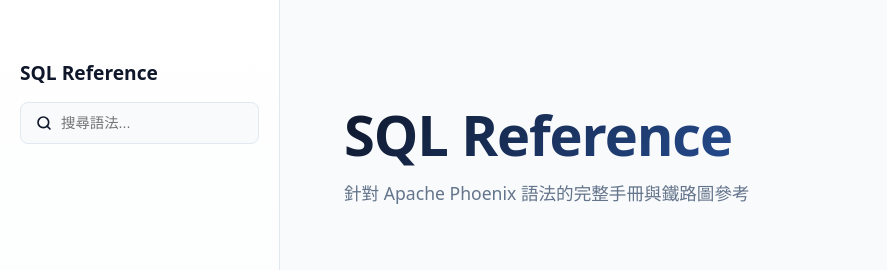
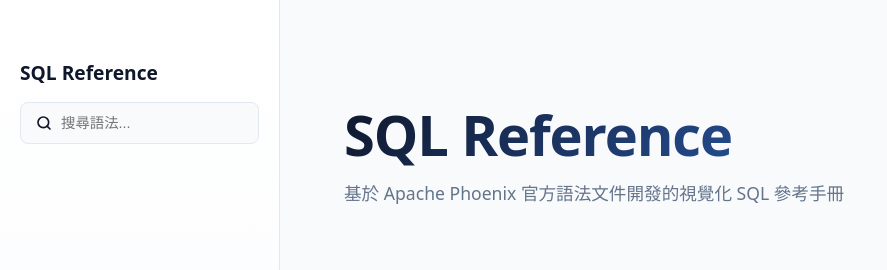
Before and after one commit to moonyoulove/sql_grammar, a Next.js app: page / in a window 1280 px wide. Shown: the top 270 px of the page, without its empty margins (0-887 px from the left). Built offline with nearby package versions, Linux system fonts and the light colour scheme; a small style sheet from the web is missing.

Commit message:
ui: refine hero subtitle to accurately describe data source

```diff
--- a/app/page.jsx
+++ b/app/page.jsx
@@ -229,7 +229,7 @@
             <main className="main-content">
                 <section className="hero-section">
                     <h1 className="hero-title">SQL Reference</h1>
-                    <p className="hero-subtitle">針對 Apache Phoenix 語法的完整手冊與鐵路圖參考</p>
+                    <p className="hero-subtitle">基於 Apache Phoenix 官方語法文件開發的視覺化 SQL 參考手冊</p>
                 </section>
 
                 {sectionOrder.map(sectionName => (
```
